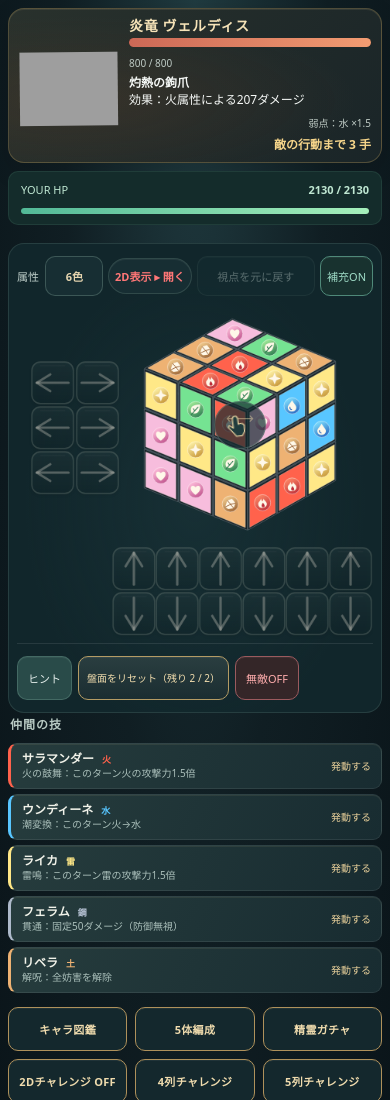
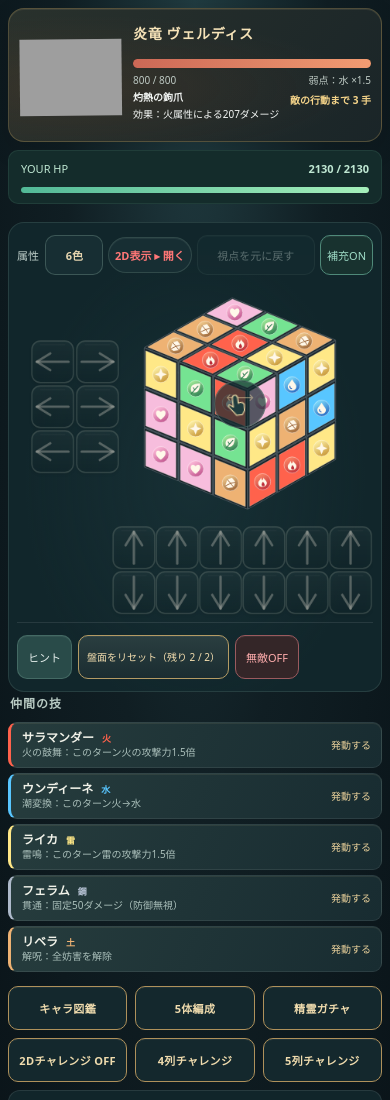
Before and after one commit to ob198-cpu/rubimon, a plain HTML site: page index.html in a window 390 px wide. Shown: the top 1100 px of the page. Drawn offline with Linux system fonts and the light colour scheme; grey boxes are pictures that could not be loaded.

Commit message:
Refine mobile enemy card layout

```diff
--- a/index.html
+++ b/index.html
@@ -1,6 +1,6 @@
 <!doctype html>
 <html lang="ja">
-<head><meta charset="utf-8"><meta name="viewport" content="width=device-width,initial-scale=1"><meta http-equiv="Cache-Control" content="no-cache, no-store, must-revalidate"><meta http-equiv="Pragma" content="no-cache"><meta http-equiv="Expires" content="0"><title>ルビモン — ルービックモンスター</title><link rel="stylesheet" href="styles.css?v=enemy-intent-clear-1"><style>#moveGuide,.board-help{display:none!important}</style></head>
+<head><meta charset="utf-8"><meta name="viewport" content="width=device-width,initial-scale=1"><meta http-equiv="Cache-Control" content="no-cache, no-store, must-revalidate"><meta http-equiv="Pragma" content="no-cache"><meta http-equiv="Expires" content="0"><title>ルビモン — ルービックモンスター</title><link rel="stylesheet" href="styles.css?v=enemy-card-grid-1"><style>#moveGuide,.board-help{display:none!important}</style></head>
 <body><main>
 <header><div><small>RUBIC MONSTERS</small><h1>ルビモン <span>ルービックモンスター</span></h1></div><span id="stage">BATTLE 1 / 3</span></header>
 <canvas id="scene" aria-label="属性アイコンが並ぶ円図と3Dキューブ。回転ボタンで同属性を3つそろえます。"></canvas>
--- a/styles.css
+++ b/styles.css
@@ -168,6 +168,28 @@ button:active:not(:disabled){transform:translateY(1px)}button:focus-visible,summ
 .board-left-actions #immuneToggle{min-height:44px;padding:8px 10px;font-size:11px;white-space:nowrap;color:#ffadad;background:#342628;border-color:#9b5a5e}
 .board-left-actions #immuneToggle[aria-pressed="true"]{color:#baf8d8;background:#183b34;border-color:#59a68e;box-shadow:0 0 12px #59d5a633}
 @media(max-width:360px){.color-count-control{gap:3px;font-size:10px}.color-count-control select{min-width:52px;padding:6px 3px}.orbit-toolbar .orbit-toggle{padding:6px;font-size:10px}.orbit-toolbar #viewReset,.orbit-toolbar #refillToggle{padding:6px!important;font-size:10px}}
+
+/* Enemy card: keep every battle datum in one readable, aligned block. */
+@media(max-width:850px){
+ .enemy-card{grid-template-columns:128px minmax(0,1fr);grid-template-rows:auto 9px auto;column-gap:14px;row-gap:8px;padding:12px 14px;min-height:0;align-items:start}
+ .monster{grid-column:1;grid-row:1/4;width:128px;height:128px;align-self:center}
+ .enemy-title-row{grid-column:2;grid-row:1;align-items:center;min-height:24px}
+ .enemy-title-row h2{font-size:16px;line-height:1.25;white-space:nowrap;overflow:hidden;text-overflow:ellipsis}
+ .enemy-card>.bar{grid-column:2;grid-row:2;width:100%;align-self:center}
+ .enemy-card>.hp-caption{grid-column:2;grid-row:3;display:grid;grid-template-columns:minmax(0,1fr) max-content;align-items:start;gap:8px 14px;margin:0;min-width:0}
+ .enemy-attack-info{grid-column:1;display:grid;grid-template-columns:1fr;gap:5px;min-width:0}
+ .enemy-attack-info #enemyHp{font-size:11px;line-height:1.2;white-space:nowrap}
+ .enemy-attack-info #enemySkill{gap:3px;font-size:11px;line-height:1.35;white-space:normal;overflow-wrap:anywhere}
+ .enemy-weakness-info{grid-column:2;align-items:flex-end;justify-content:flex-start;gap:7px;margin:0;text-align:right}
+ .enemy-weakness-info #weakness,.enemy-weakness-info #count{font-size:11px;line-height:1.3;white-space:nowrap}
+}
+@media(max-width:400px){
+ .enemy-card{grid-template-columns:104px minmax(0,1fr);column-gap:10px;row-gap:6px;padding:10px}
+ .monster{width:104px;height:112px}
+ .enemy-title-row h2{font-size:14px}
+ .enemy-card>.hp-caption{display:grid;grid-template-columns:minmax(0,1fr) max-content;gap:6px 8px}
+ .enemy-attack-info #enemyHp,.enemy-attack-info #enemySkill,.enemy-weakness-info #weakness,.enemy-weakness-info #count{font-size:10px}
+}
 @media(max-width:600px){.board-shell{min-width:0;max-width:100%;overflow:hidden}.orbit-toolbar{grid-template-columns:repeat(3,minmax(0,1fr));width:100%}.color-count-control{grid-column:1/-1;justify-self:stretch;min-width:0}.color-count-control select{flex:1;width:100%;max-width:none}.orbit-toolbar .orbit-toggle{grid-column:1;justify-self:stretch}.orbit-toolbar #viewReset{grid-column:2;justify-self:stretch}.orbit-toolbar #refillToggle{grid-column:3;justify-self:stretch}}
 /* Keep all board toolbar controls on one row. The long Rubik label appears only inside the opened selector. */
 .color-count-control{position:relative}
```
